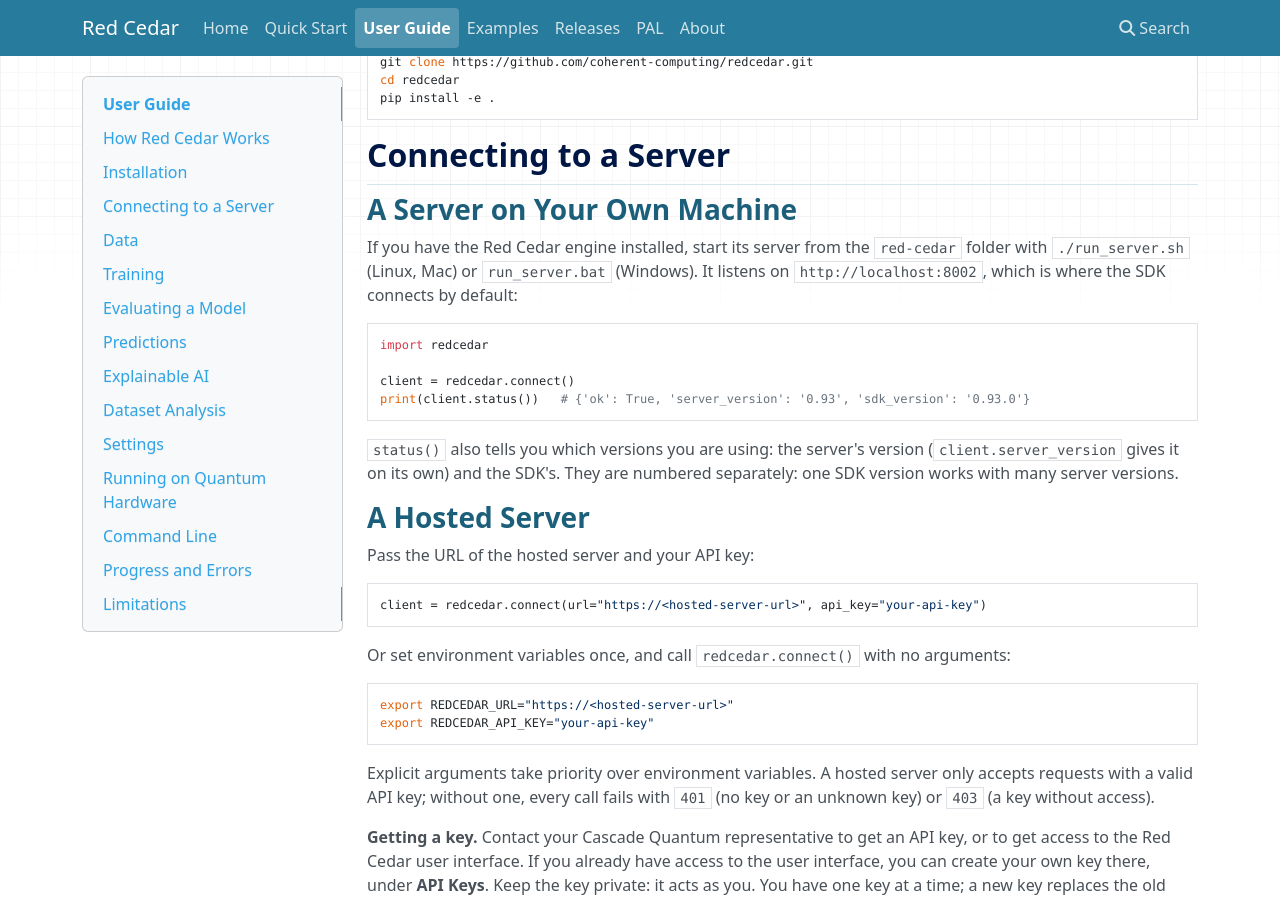
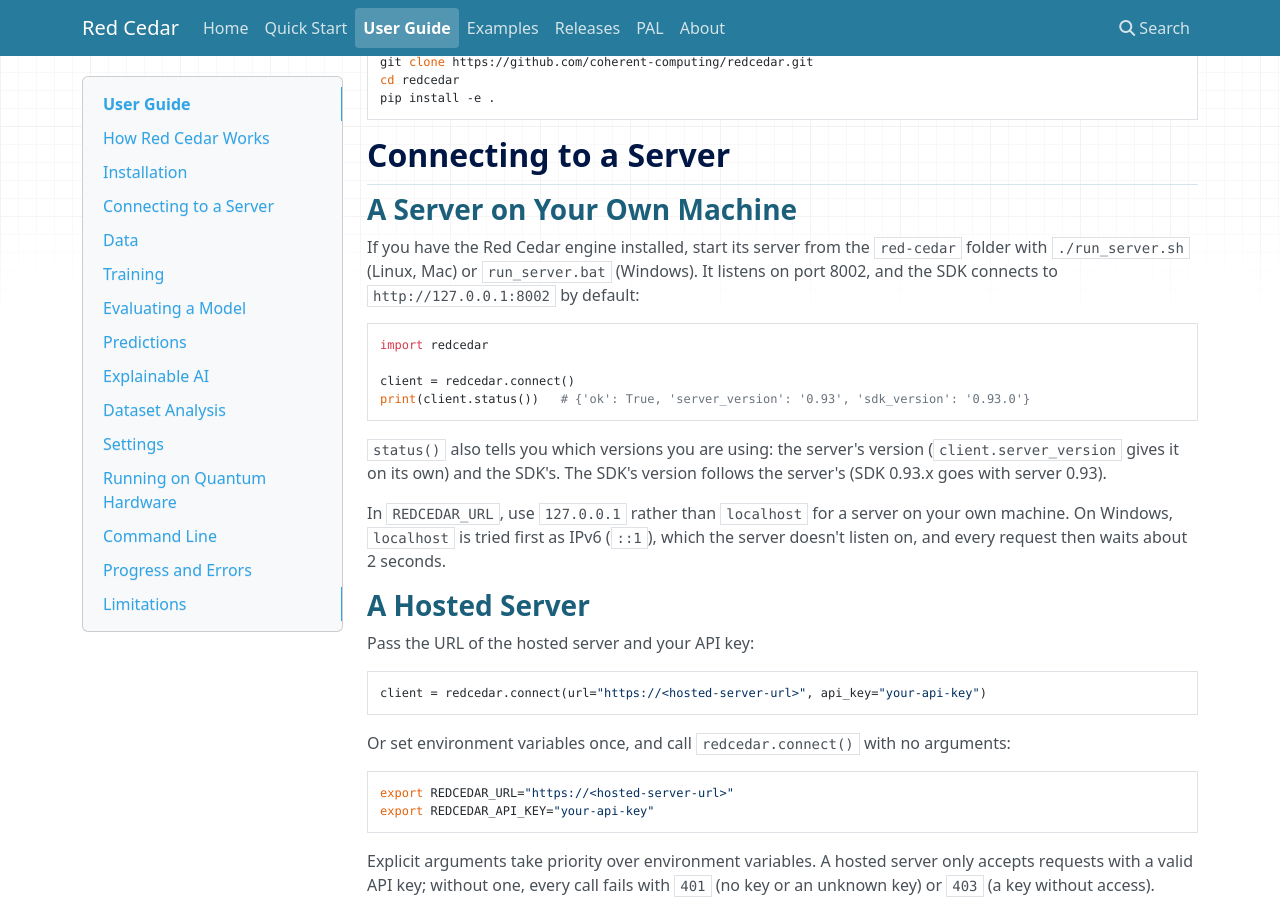
Before and after one commit to coherent-computing/redcedar, an MkDocs documentation site: the page built from doc/docs/user_guide.md, in a window 1280 px wide and 900 px high, scrolled down 968 px. Built offline with MkDocs 1.6.1, drawn with Linux system fonts in a browser that asks for light colours; nearby versions of some CDN libraries.

Commit message:
Default URL 127.0.0.1; local mode raises the server's errors and prints the log only with verbose
- connect() defaults to http://127.0.0.1:8002. On Windows 'localhost' tries ::1
  first, the server listens on IPv4 only, and every request waited about 2 s.
  Docs updated, with a note to use 127.0.0.1 in REDCEDAR_URL.
- Local mode: missing model/job/upload and bad requests raise requests.HTTPError
  with the server's message (404 / 400); log lines printed with verbose=True only.
- User guide: the SDK's version follows the server's (was 'numbered separately').

Co-Authored-By: Claude Opus 5.5 <noreply@anthropic.com>

````diff
--- a/doc/docs/user_guide.md
+++ b/doc/docs/user_guide.md
@@ -49,8 +49,8 @@ pip install -e .
 ### A Server on Your Own Machine
 
 If you have the Red Cedar engine installed, start its server from the `red-cedar` folder with `./run_server.sh`
-(Linux, Mac) or `run_server.bat` (Windows). It listens on `http://localhost:8002`, which is where the SDK
-connects by default:
+(Linux, Mac) or `run_server.bat` (Windows). It listens on port 8002, and the SDK connects to
+`http://127.0.0.1:8002` by default:
 
 ```python
 import redcedar
@@ -60,7 +60,11 @@ print(client.status())   # {'ok': True, 'server_version': '0.93', 'sdk_version':
 ```
 
 `status()` also tells you which versions you are using: the server's version (`client.server_version` gives it
-on its own) and the SDK's. They are numbered separately: one SDK version works with many server versions.
+on its own) and the SDK's. The SDK's version follows the server's (SDK 0.93.x goes with server 0.93).
+
+In `REDCEDAR_URL`, use `127.0.0.1` rather than `localhost` for a server on your own machine. On Windows,
+`localhost` is tried first as IPv6 (`::1`), which the server doesn't listen on, and every request then waits
+about 2 seconds.
 
 ### A Hosted Server
 
````
Also changed, not shown: doc/docs/quick_start.md (+1 -1 lines), doc/docs/release_notes.md (+1 -1 lines), 3 other files.
